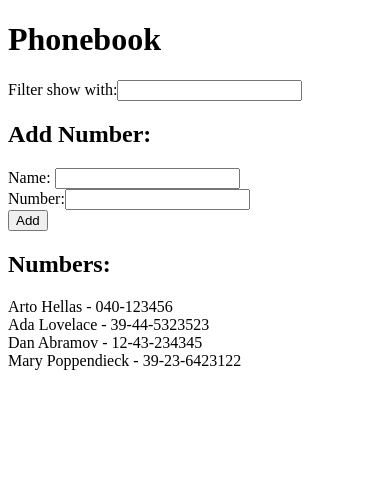
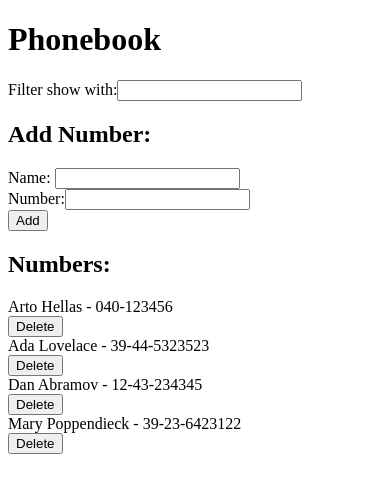
Before and after one commit to OBlount/FullStackOpen2021, a React (Create React App) app in the folder part2/phonebook/: page / in a window 390 px wide. Shown: the top 492 px of the page. Built offline with nearby package versions, Linux system fonts and the light colour scheme; data requests are answered from the project's data file; the HTML template or start-up script is replaced by a standard one.

Commit message:
2.17: Phonebook step9

```diff
--- a/part2/phonebook/src/App.js
+++ b/part2/phonebook/src/App.js
@@ -31,7 +31,11 @@ const App = () => {
 				setNewNumber={setNewNumber}
 			/>
 
-			<Numbers persons={persons} filter={filter} />
+			<Numbers
+				persons={persons}
+				setPersons={setPersons}
+				filter={filter}
+			/>
 		</div>
 	);
 };
--- /dev/null
+++ b/part2/phonebook/src/components/DeleteButton.js
@@ -0,0 +1,24 @@
+import React from 'react';
+import NumberService from '../services/NumberService.js';
+
+const DeleteButton = ({ personsID, personsName, persons, setPersons }) => {
+	const handleDeleteButton = (ID, name) => {
+		if (window.confirm(`Do you really want to delete ${name}?`)) {
+			NumberService.remove(ID)
+				.then(() =>
+					setPersons(persons.filter((person) => person.id !== ID))
+				)
+				.catch((err) => console.log(err));
+		}
+	};
+
+	return (
+		<div>
+			<button onClick={() => handleDeleteButton(personsID, personsName)}>
+				Delete
+			</button>
+		</div>
+	);
+};
+
+export default DeleteButton;
--- a/part2/phonebook/src/components/Numbers.js
+++ b/part2/phonebook/src/components/Numbers.js
@@ -1,6 +1,7 @@
 import React from 'react';
+import DeleteButton from './DeleteButton.js';
 
-const Numbers = ({ persons, filter }) => {
+const Numbers = ({ persons, setPersons, filter }) => {
 	if (!filter) {
 		return (
 			<div>
@@ -8,6 +9,12 @@ const Numbers = ({ persons, filter }) => {
 				{persons.map((person) => (
 					<div key={person.id}>
 						{person.name} - {person.number}
+						<DeleteButton
+							personsID={person.id}
+							personsName={person.name}
+							persons={persons}
+							setPersons={setPersons}
+						/>
 					</div>
 				))}
 			</div>
--- a/part2/phonebook/src/services/NumberService.js
+++ b/part2/phonebook/src/services/NumberService.js
@@ -11,9 +11,15 @@ const create = (newPerson) => {
 	return req.then((res) => res.data);
 };
 
+const remove = (personsID) => {
+	const req = axios.delete(`${baseURL}${personsID}`);
+	return req.then((res) => res.data);
+};
+
 const NumberService = {
 	getAll: getAll,
 	create: create,
+	remove: remove,
 };
 
 export default NumberService;
```
